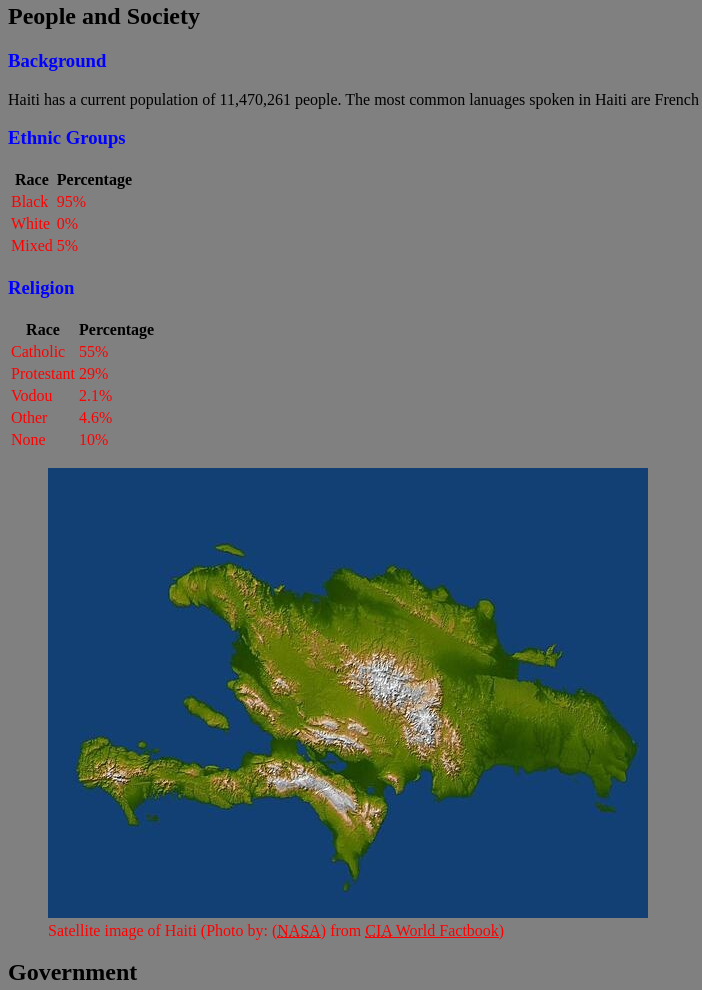
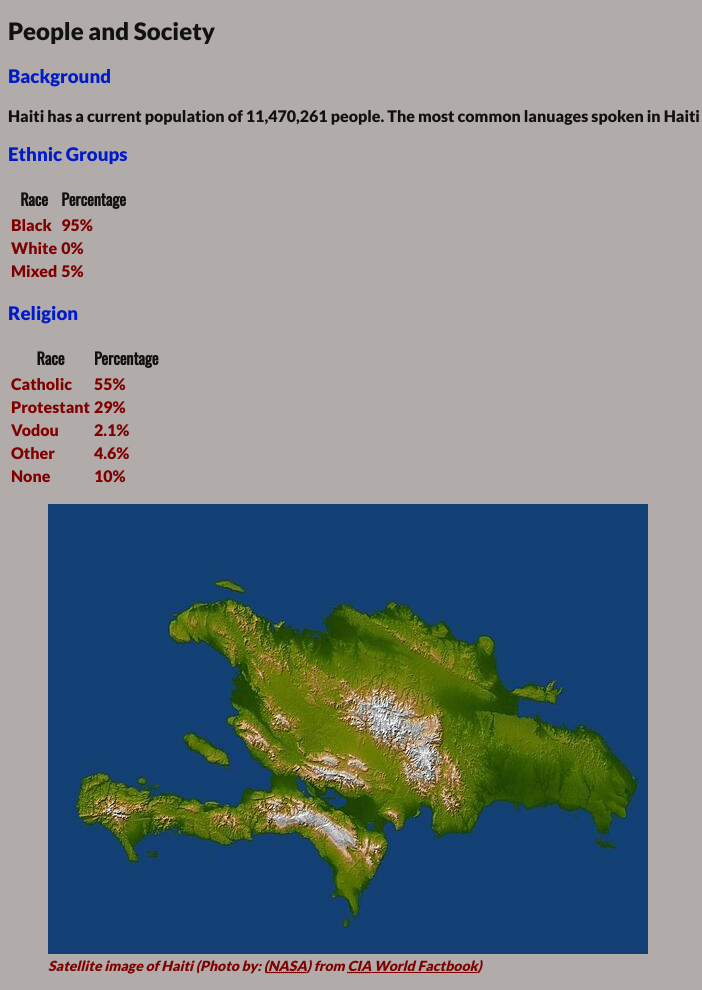
Before and after one commit to Biandie1029/31shots.me, a plain HTML site: page haiti.html in a window 1280 px wide. Shown: the part 401-1391 px from the top of the page, without its empty margins (0-702 px from the left). Drawn offline with nearby package versions, Linux system fonts and the light colour scheme.

Commit message:
Update style.css

```diff
--- a/css/style.css
+++ b/css/style.css
@@ -1,51 +1,70 @@
+@import url('https://fonts.googleapis.com/css2?family=Lato:wght@900&family=Oswald&display=swap');
+
 body {
-    color: black;
-    background-color: gray;
+    color: #111;
+    background-color: rgb(177, 171, 170);
+    font-family: "Lato", "Oswald", "Arial", sans-serif;
 }
 
 figcaption {
-    color: red;
+    color: rgb(128, 0, 0);
+    font-size: 14px;
+    font-style: italic;
 }
 
 section {
-    color: black;
+    color: #111;
 }
 
 h3,
 h4 {
-    color: blue;
+    color: rgb(1, 27, 202);
 }
 
 h1,
-h2,
+h2 {
+    color: #111;
+}
+
 th {
-    color: black;
+    color: #111;
+    font-family: "Oswald", "Lato", "Arial", sans-serif;
 }
 
 .alt-row {
-    color: red;
+    color: rgb(128, 0, 0);
 }
 
 #military-and-security abbr[title] {
-    color: red;
+    color: rgb(128, 0, 0);
 }
 
 a:link {
-    color: red;
+    color: rgb(128, 0, 0);
 }
 
 a:visited {
-    color: green;
+    color: rgb(34, 139, 34);
 }
 
-a:active{
-    color: yellow;
+a:active {
+    color: rgb(235, 185, 14);
 }
 
 a:hover {
-    color: aqua;
+    color: rgb(16, 241, 189);
 }
 
-a:active{
-    color: orange;
+a:active {
+    color: rgb(240, 142, 14);
 }
+
+/*
+figure {
+    margin: 0;
+}
+
+main {
+    max-width: 600px;
+}
+*/
```
